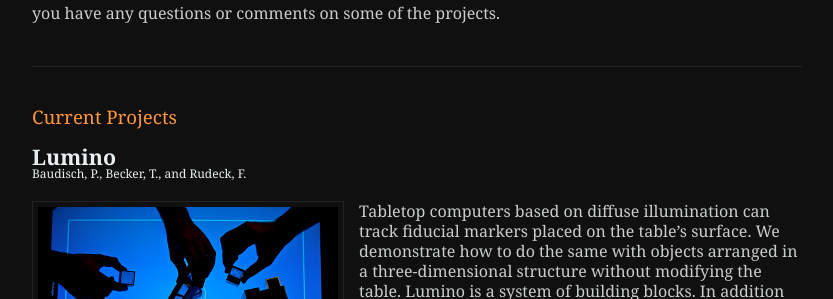
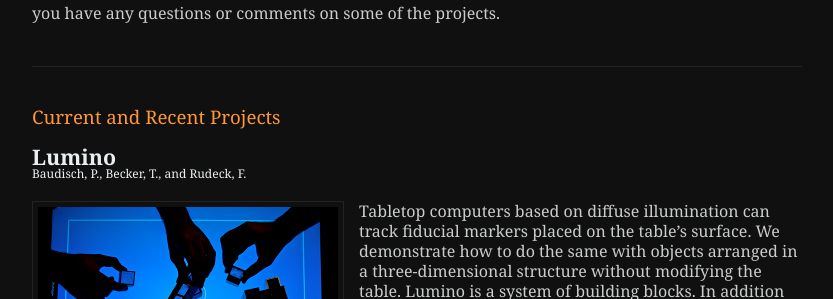
Before and after one commit to polym0rph/polym0rph.github.com, a Jekyll site: the page built from index.html, in a window 1280 px wide. Shown: the part 319-618 px from the top of the page, without its empty margins (223-1056 px from the left). Built offline with Jekyll 4.4.1, drawn with Linux system fonts in a browser that asks for light colours; Markdown is read by kramdown in place of the engine named in the settings.

Commit message:
added two project skeletons and customized the permalink

```diff
--- a/_config.yml
+++ b/_config.yml
@@ -4,7 +4,7 @@
 server_port: 4000
 pygments:    false
 markdown:    maruku
-permalink:   pretty
+permalink:   /projects/:title
 maruku:
   use_tex:    false
   use_divs:   false
--- a/css/style.css
+++ b/css/style.css
@@ -122,7 +122,6 @@
 
 .section {
   font-size: 14pt;
-  margin-bottom: 20px;
 }
 
 .section a, .section a:visited {
@@ -136,6 +135,7 @@
 }
 
 .project {
+  margin-top: 20px;
   overflow: hidden;
 }
 
--- a/index.html
+++ b/index.html
@@ -16,15 +16,23 @@
 	</p>
 </div>
 
-<p class="section"><a href="/">Current Projects</a></p>
+<p class="section"><a href="/">Current and Recent Projects</a></p>
 
-<div class="project">
-	<h2>Lumino</h2>
-	<p class="project_member">Baudisch, P., Becker, T., and Rudeck, F.</span>
-	<div class="image_left">
-		<img src="/images/lumino.png"/>
-	</div>
-	<div class="abstract">
-		<p>Tabletop computers based on diffuse illumination can track fiducial markers placed on the table’s surface. We demonstrate how to do the same with objects arranged in a three-dimensional structure without modifying the table. Lumino is a system of building blocks. In addition to a marker, each block contains a glass fiber bundle. The bundle optically guides the light reflected off markers in the higher levels down to the table surface, where the table’s built-in camera reads it. While guiding marker images down, the bundle optically scales and rearranges them. It thereby fits the images of an entire vertical arrangement of markers into the horizontal space usually occupied by a single 2D marker. We have developed three classes of blocks and matching marker designs, each of which is optimized for different requirements. We have built three demo applications. One of them is a construction kit that logs and critiques constructions. The presented blocks are unpowered and maintenance-free, keeping larger numbers of blocks manageable. <a href="/">Read more</a></p>
-	</div>
+<div>
+
+	{% for post in site.posts limit:2 %}
+
+		<div class="project">
+			<h2>{{ post.name }}</h2>
+			<p class="project_member">{{ post.member }}</p>
+			<div class="image_left">
+				<img src="/images/{{ post.image }}"/>
+			</div>
+			<div class="abstract">
+				<p>{{ post.abstract }} <a href="{{ post.url }}">Read more</a></p>
+			</div>
+		</div>
+
+	{% endfor %}
+
 </div>
```
Also changed, not shown: _posts/2009-07-27-demand-planning.html (added, +11 -0 lines), _posts/2009-12-11-lumino.html (added, +10 -0 lines).
